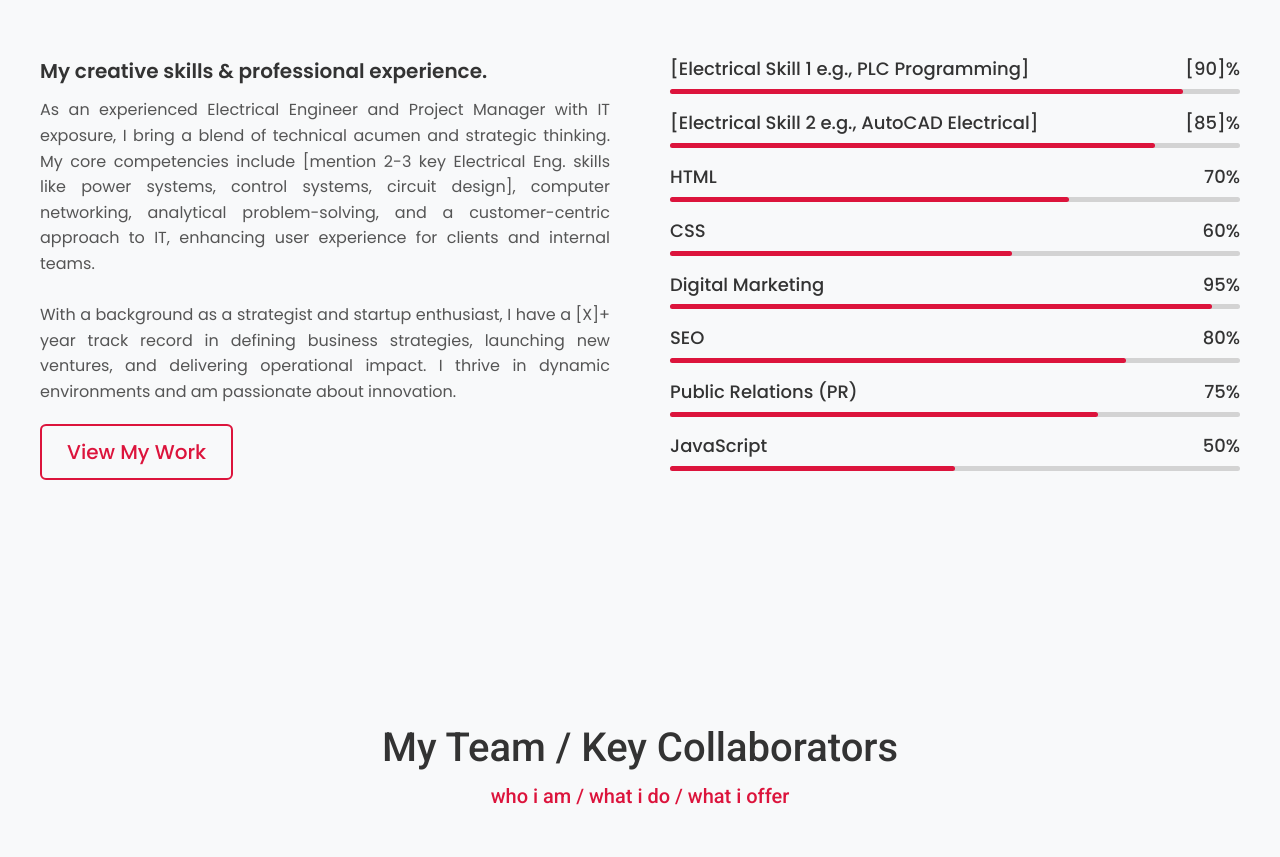
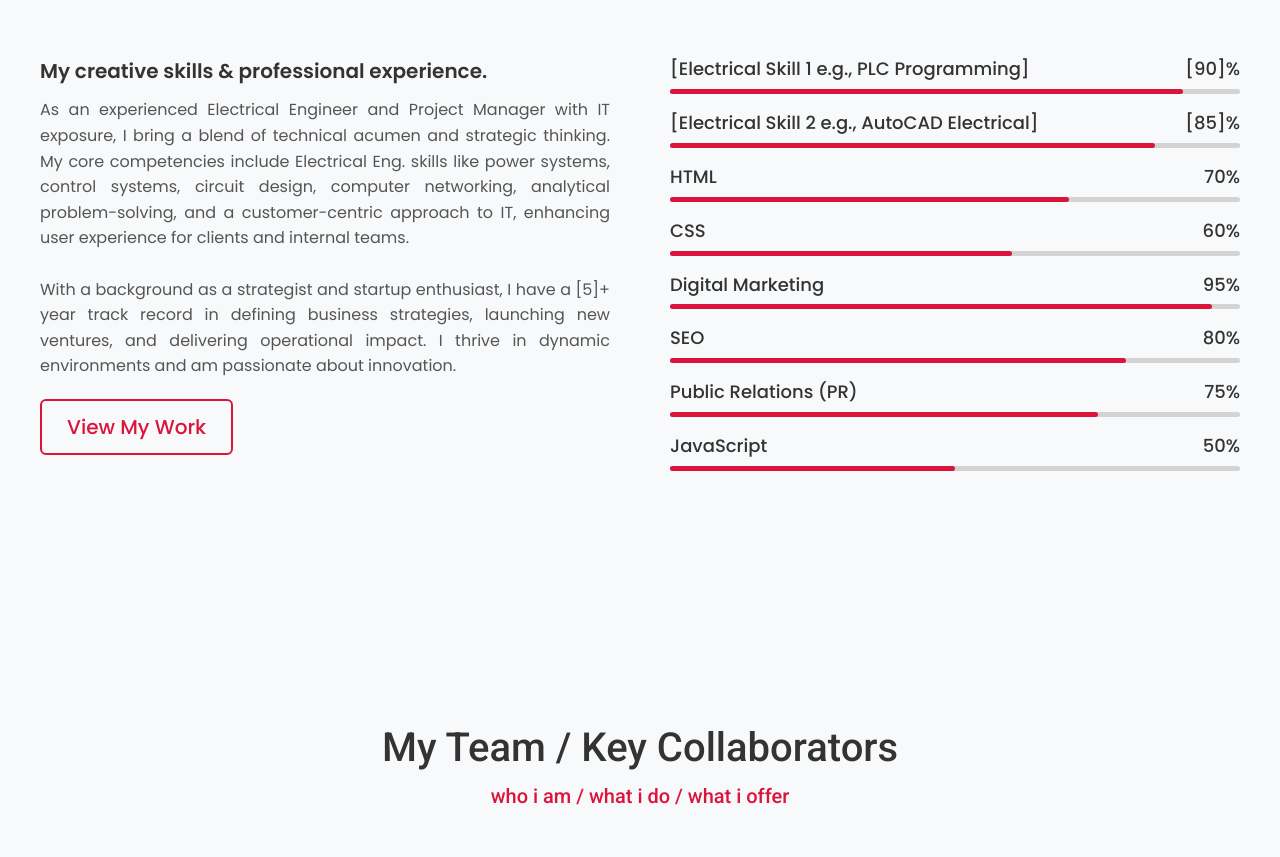
Before and after one commit to sujanrimal-tech/rimal, a plain HTML site: page index.html in a window 1280 px wide. Shown: the part 5162-6019 px from the top of the page. Drawn offline with nearby package versions, Linux system fonts and the light colour scheme.

Commit message:
Update index.html

```diff
--- a/index.html
+++ b/index.html
@@ -209,9 +209,9 @@
                 <div class="column left">
                     <div class="text">My creative skills & professional experience.</div>
                     <p>
-                        As an experienced Electrical Engineer and Project Manager with IT exposure, I bring a blend of technical acumen and strategic thinking. My core competencies include [mention 2-3 key Electrical Eng. skills like power systems, control systems, circuit design], computer networking, analytical problem-solving, and a customer-centric approach to IT, enhancing user experience for clients and internal teams.
+                        As an experienced Electrical Engineer and Project Manager with IT exposure, I bring a blend of technical acumen and strategic thinking. My core competencies include Electrical Eng. skills like power systems, control systems, circuit design, computer networking, analytical problem-solving, and a customer-centric approach to IT, enhancing user experience for clients and internal teams.
                         <br><br>
-                        With a background as a strategist and startup enthusiast, I have a [X]+ year track record in defining business strategies, launching new ventures, and delivering operational impact. I thrive in dynamic environments and am passionate about innovation.
+                        With a background as a strategist and startup enthusiast, I have a [5]+ year track record in defining business strategies, launching new ventures, and delivering operational impact. I thrive in dynamic environments and am passionate about innovation.
                     </p>
                     <a href="#portfolio" class="cta-button-outline">View My Work</a>
                 </div>
```
